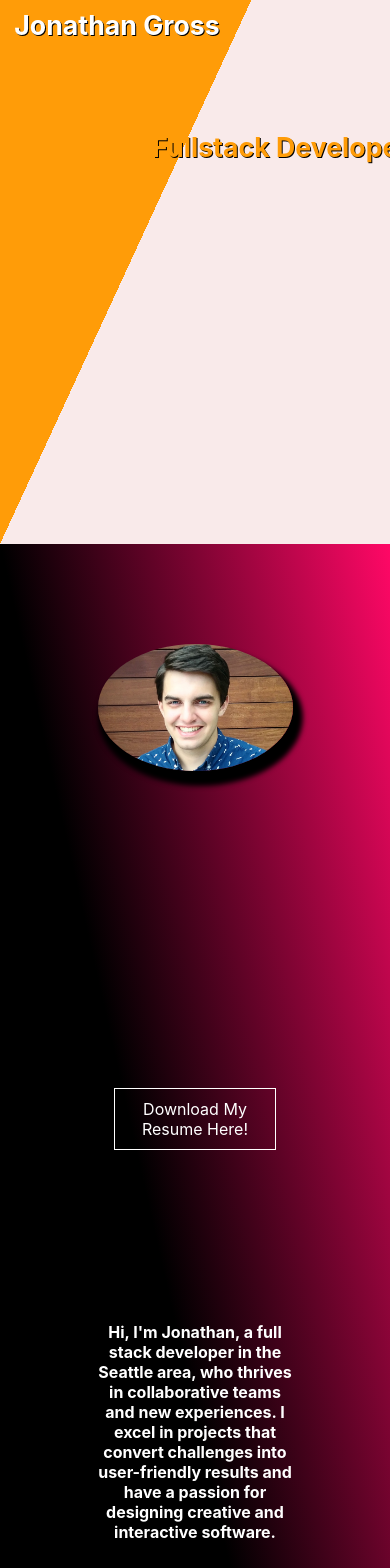
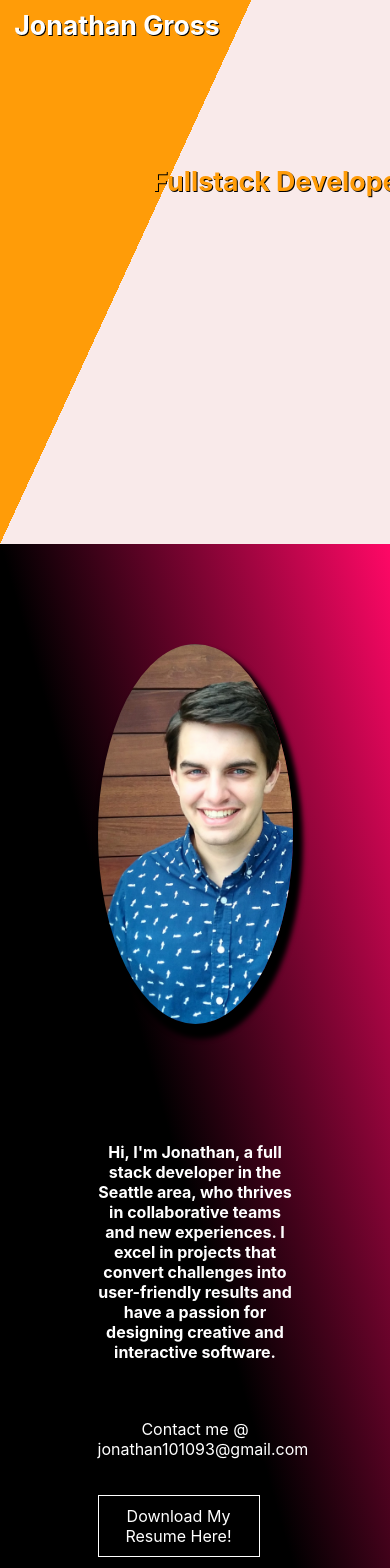
Before and after one commit to madmonkeyaudio-js/portfolio_hw, a React (Create React App) app: page / in a window 390 px wide. Shown: the part 300-1868 px from the top of the page. Built offline with nearby package versions, Linux system fonts and the light colour scheme.

Commit message:
making mobile responsive format

```diff
--- a/src/App.css
+++ b/src/App.css
@@ -102,7 +102,6 @@ nav a {
   text-decoration: none;
   color: white;
   padding: 0 15px;
-  font-size: 22px;
 }
 
 a {
@@ -175,6 +174,14 @@ button {
 }
 
 #resume {
+  padding: 10px;
+  height: 40px;
+  width: 140px;
+  color: white;
+  border: 1px solid white;
+}
+#resume2 {
+  display: none;
   padding: 10px;
   height: 40px;
   width: 140px;
@@ -276,13 +283,16 @@ button {
 }
 
 @media only screen and (max-width: 650px) {
+  .my-title {
+    top: 45%;
+  }
   .about {
     display: flex;
     flex-direction: column;
     align-items: center;
   }
   .profile-pic {
-    height: 15vh;
+    height: 45vh;
     min-width: 50vw;
     background-position: 20% 20%;
     background-repeat: no-repeat;
@@ -295,7 +305,7 @@ button {
     align-items: center;
   }
   .about-text {
-    margin: 120px auto;
+    margin: -60px auto;
     text-align: center;
   }
   .projects {
@@ -303,4 +313,10 @@ button {
     flex-direction: column;
     align-items: center;
   }
+  #resume {
+    display: none;
+  }
+  #resume2 {
+    display: block;
+  }
 }
--- a/src/pages/About.jsx
+++ b/src/pages/About.jsx
@@ -10,9 +10,12 @@ const About = props => {
             <br/>
             <p>Contact me @ jonathan101093@gmail.com</p>
             <br/>
-            Linkedin https://www.linkedin.com/in/jonathan-gross-m/
+            <a href="https://docs.google.com/document/d/1Pu85JFXAusp7s2IDk34lHqazVChcLbvH6UdJURKxxgI/edit#" download>
+                <div id="resume2">Download My Resume Here!</div>
+            </a>
+            <a href="https://www.linkedin.com/in/jonathan-gross-m/">LinkedIn</a>
             <br/>
-            Github: https://github.com/madmonkeyaudio-js?tab=stars
+            <a href="https://github.com/madmonkeyaudio-js?tab=stars">Github</a>
         </div>
     )
 }
```
